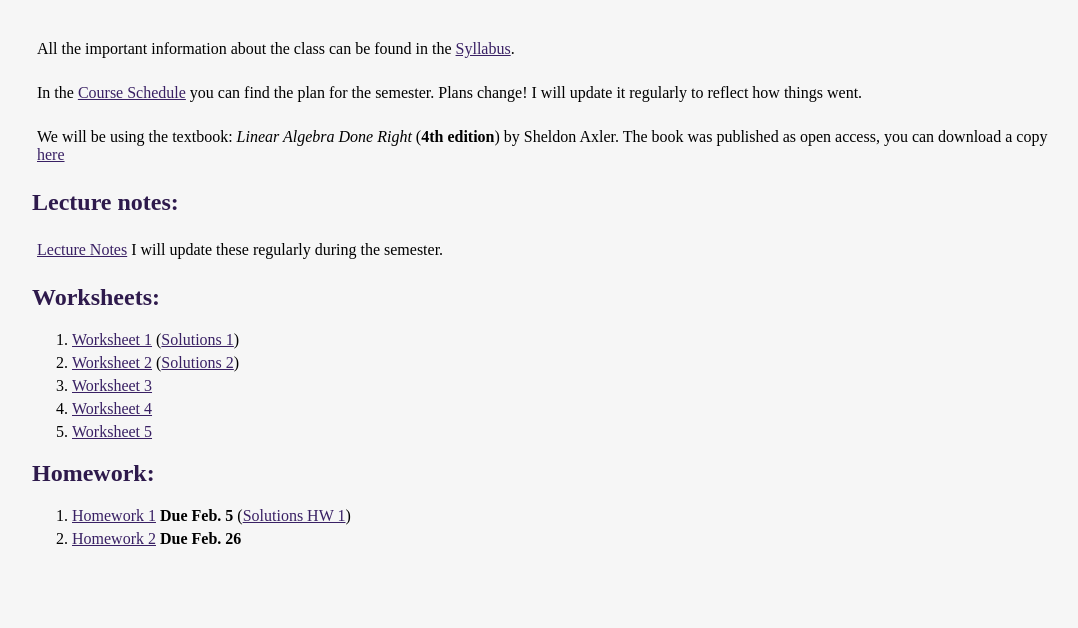
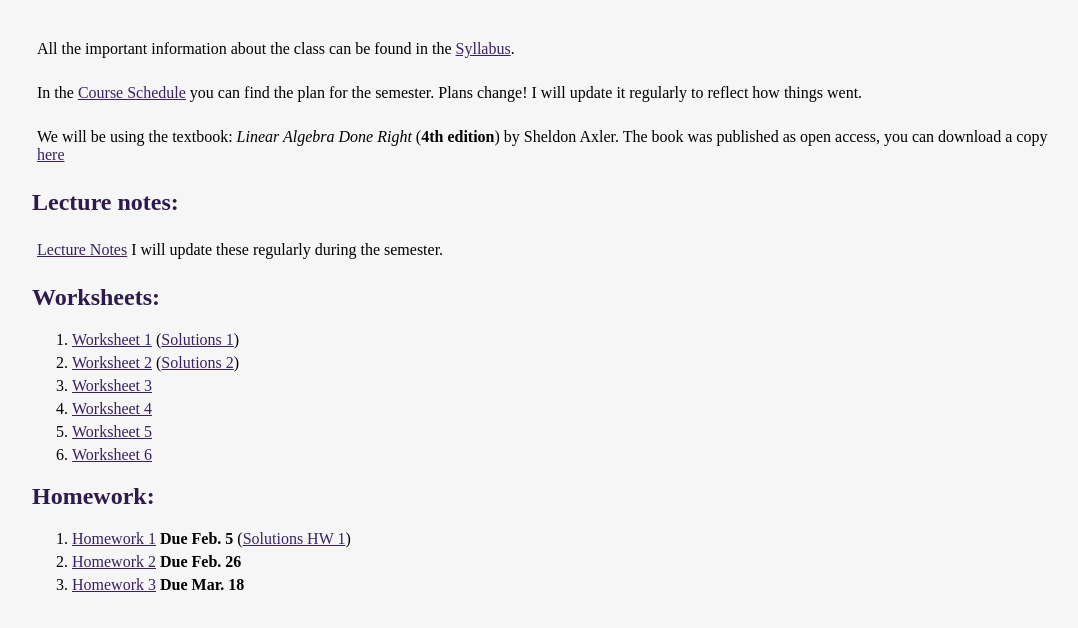
Before and after one commit to AronAH88/AronAH88.github.io, a plain HTML site: page teaching/math2102/math2102.html in a window 1280 px wide. Shown: the part 162-790 px from the top of the page, without its empty margins (78-1156 px from the left). Drawn offline with Linux system fonts and the light colour scheme.

Commit message:
hw3-ws6-lect-notes-mar-8

```diff
--- a/teaching/math2102/math2102.html
+++ b/teaching/math2102/math2102.html
@@ -105,12 +105,14 @@
 	<li><a href="ws/ws3.pdf">Worksheet 3</a></li>
 	<li><a href="ws/ws4.pdf">Worksheet 4</a></li>
 	<li><a href="ws/ws5.pdf">Worksheet 5</a></li>
+	<li><a href="ws/ws6.pdf">Worksheet 6</a></li>
 </ol>
 
 <h2>Homework:</h2>
 <ol>
     <li><a href="hw/hw1.pdf">Homework 1</a> <b>Due Feb. 5</b> (<a href="hw/hw1-sol.pdf">Solutions HW 1</a>) </li>
 	<li><a href="hw/hw2.pdf">Homework 2</a> <b>Due Feb. 26</b> </li>
+	<li><a href="hw/hw3.pdf">Homework 3</a> <b>Due Mar. 18</b> </li>
 </ol>
 
 <!-- <h2>References:</h2>
```
Also changed, not shown: 6 other files.
